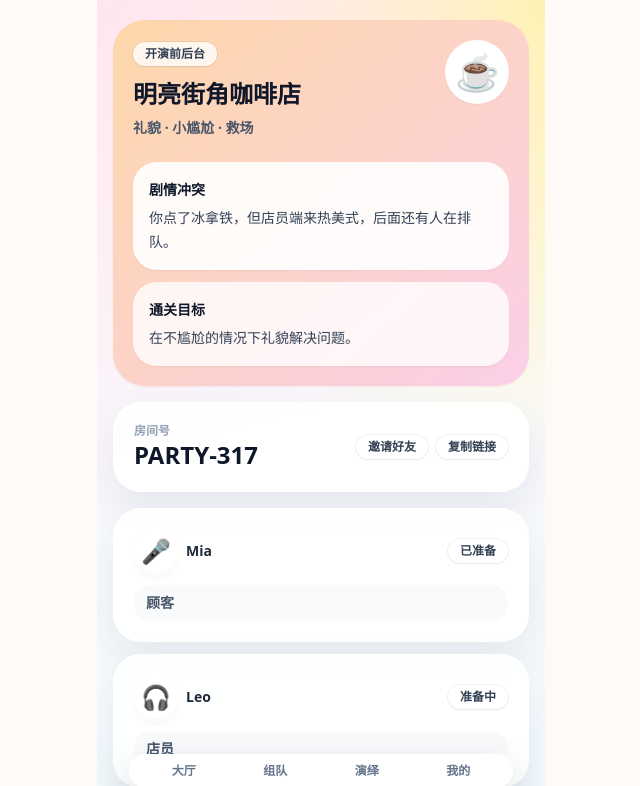
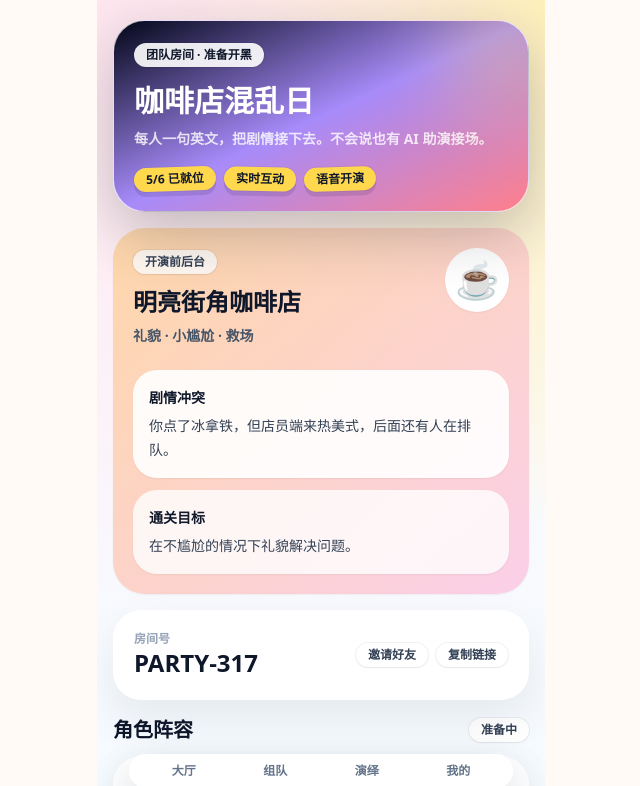
Before and after one commit to shuchaoye17-del/english-roleplay-party, a Next.js app: page /room/cafe-chaos in a window 1280 px wide. Shown: the top 786 px of the page, without its empty margins (319-959 px from the left). Built offline with nearby package versions, Linux system fonts and the light colour scheme.

Commit message:
Upgrade room page with team party visual direction

```diff
--- a/src/app/room/[id]/page.tsx
+++ b/src/app/room/[id]/page.tsx
@@ -1,6 +1,6 @@
 import { getScenario } from '@/data/scenarios';
 import { mockRoomPlayers } from '@/data/rooms';
-import { Badge, BottomNav, Button, Card, PhoneShell } from '@/components/ui';
+import { Badge, BottomNav, Button, Card, PhoneShell, Sticker } from '@/components/ui';
 import { RoleCard } from '@/components/RoleCard';
 import { PlayerSlot } from '@/components/PlayerSlot';
 import { ScenePanel } from '@/components/ScenePanel';
@@ -11,12 +11,26 @@ export default function RoomPage({ params }: { params: { id: string } }) {
 
   return (
     <PhoneShell className="pb-24">
-      <ScenePanel scenario={scenario} label="开演前后台" />
+      <div className="relative overflow-hidden rounded-[2rem] border border-white/70 bg-gradient-to-br from-slate-950 via-partyPurple to-coral p-5 text-white shadow-[0_20px_60px_rgba(15,23,42,0.25)]">
+        <div className="absolute -right-10 -top-10 h-32 w-32 rounded-full bg-sunshine/30 blur-2xl" />
+        <Badge className="bg-white/90 text-slate-900">团队房间 · 准备开黑</Badge>
+        <h1 className="mt-4 text-3xl font-black">{scenario.title}</h1>
+        <p className="mt-2 text-sm font-bold leading-6 text-white/80">每人一句英文，把剧情接下去。不会说也有 AI 助演接场。</p>
+        <div className="mt-4 flex flex-wrap gap-2">
+          <Sticker>5/6 已就位</Sticker>
+          <Sticker className="rotate-1 bg-sky">实时互动</Sticker>
+          <Sticker className="bg-sunshine">语音开演</Sticker>
+        </div>
+      </div>
+
+      <div className="mt-4">
+        <ScenePanel scenario={scenario} label="开演前后台" />
+      </div>
 
       <Card className="mb-4 mt-4 bg-white/90">
         <div className="flex items-center justify-between">
           <div>
-            <p className="text-xs font-bold text-slate-400">房间号</p>
+            <p className="text-xs font-black text-slate-400">房间号</p>
             <p className="text-2xl font-black text-slate-900">PARTY-317</p>
           </div>
           <div className="flex gap-2">
@@ -25,6 +39,11 @@ export default function RoomPage({ params }: { params: { id: string } }) {
           </div>
         </div>
       </Card>
+
+      <div className="mb-3 flex items-center justify-between">
+        <h2 className="text-xl font-black text-slate-900">角色阵容</h2>
+        <Badge className="bg-fresh/20">准备中</Badge>
+      </div>
 
       <div className="mb-4 grid gap-3">
         {mockRoomPlayers.map((player) => (
@@ -38,12 +57,12 @@ export default function RoomPage({ params }: { params: { id: string } }) {
         </div>
       ) : null}
 
-      <Card className="mb-5 bg-sunshine/20">
+      <Card className="mb-5 bg-sunshine/25">
         <div className="flex items-center justify-between">
           <h2 className="text-lg font-black text-slate-900">本局规则</h2>
           <Badge className="bg-white">回合制语音</Badge>
         </div>
-        <ul className="mt-3 space-y-2 text-sm font-bold text-slate-600">
+        <ul className="mt-3 space-y-2 text-sm font-black text-slate-600">
           <li>🎙️ 每人每轮说一句英文</li>
           <li>⏱️ 每句最长 15 秒</li>
           <li>✨ 超时由 AI 助演接替</li>
@@ -51,7 +70,7 @@ export default function RoomPage({ params }: { params: { id: string } }) {
         </ul>
       </Card>
 
-      <Button href={`/play/${scenario.id}`}>开始演绎</Button>
+      <Button href={`/play/${scenario.id}`}>准备开演</Button>
       <BottomNav />
     </PhoneShell>
   );
```
